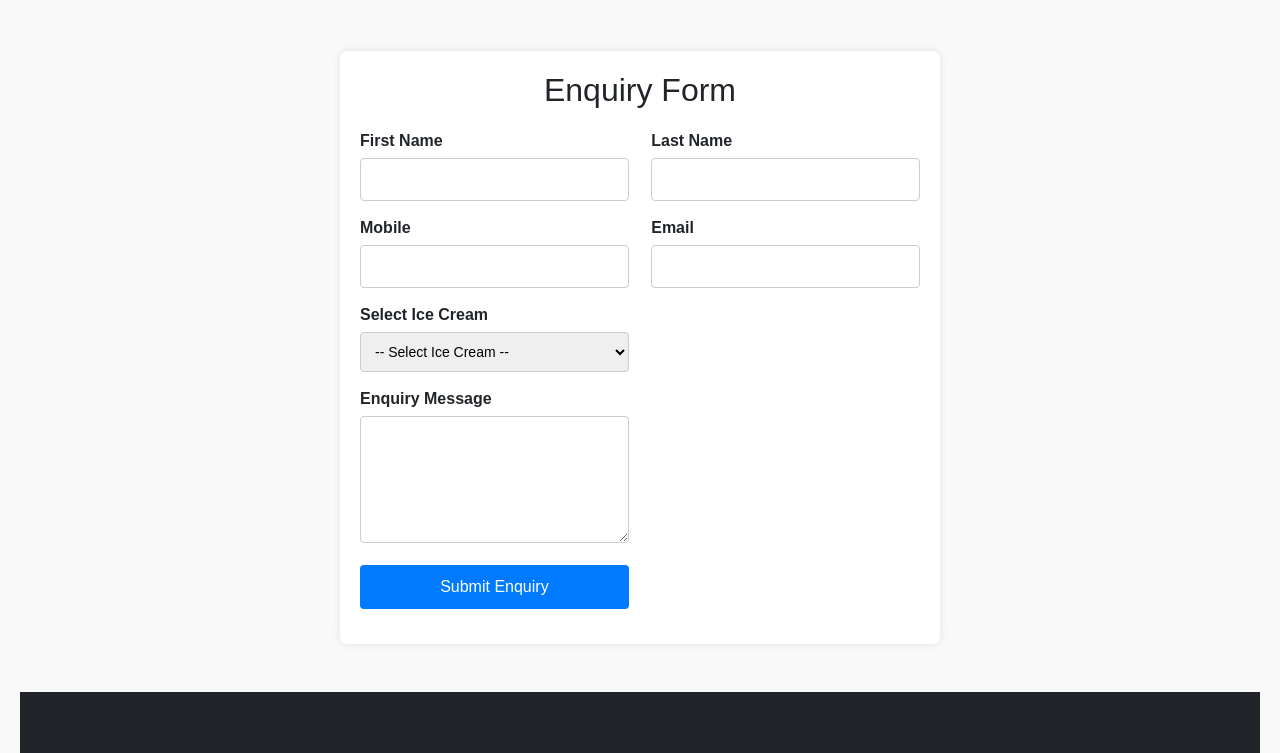
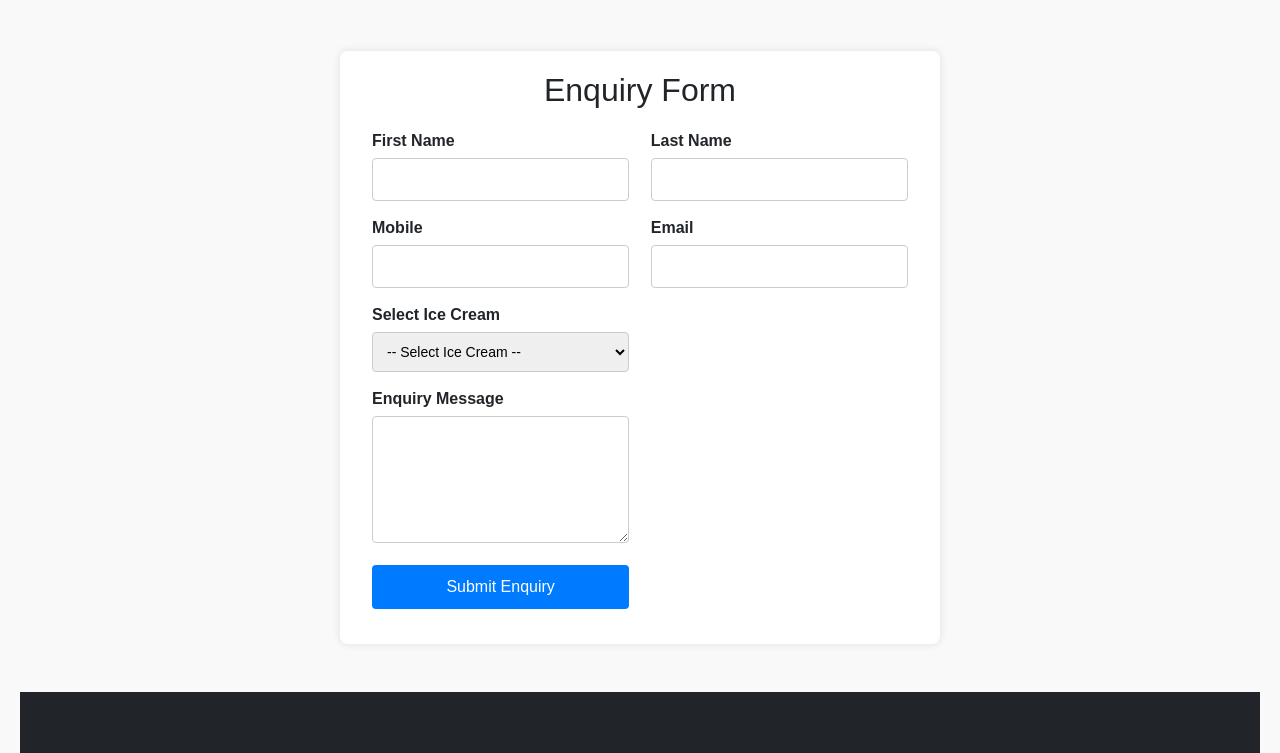
Before and after one commit to pragathiganiga/ice-cream-shop, a plain HTML site: page index.html in a window 1280 px wide. Shown: the part 1680-2433 px from the top of the page. Drawn offline with nearby package versions, Linux system fonts and the light colour scheme.

Commit message:
Update index.html

```diff
--- a/index.html
+++ b/index.html
@@ -218,8 +218,8 @@
 <!-- -----------------------------Enquiry form------------------------------- -->
  <div class="form-container">
     <h2>Enquiry Form</h2>
-    <form>
-        <div class="form-row">
+    <form class="container" >
+        <div class="form-row"  method="POST" netlify>
             <div class="form-group">
                 <label for="first-name">First Name</label>
                 <input type="text" id="first-name" name="first-name" required>
```
